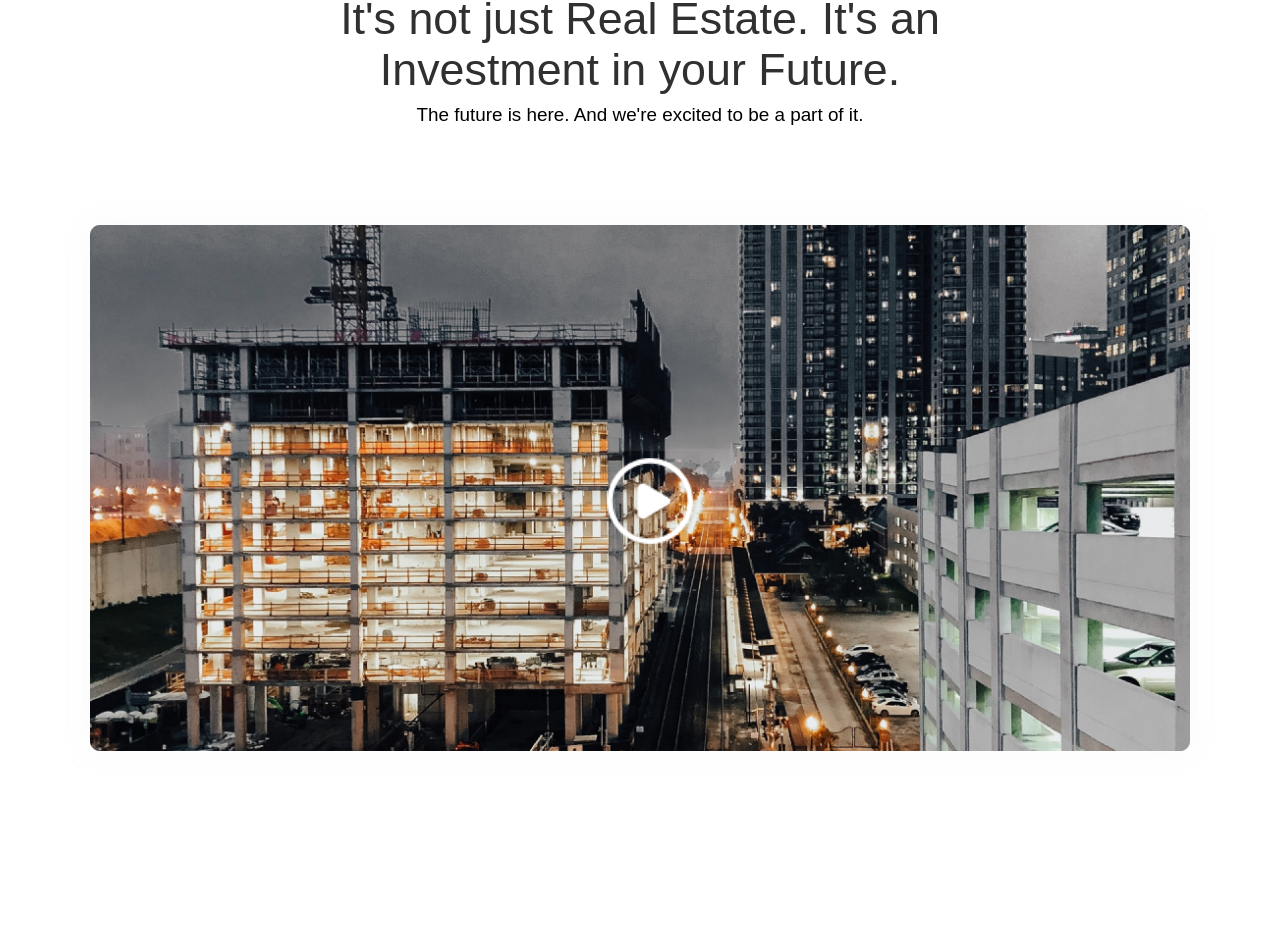
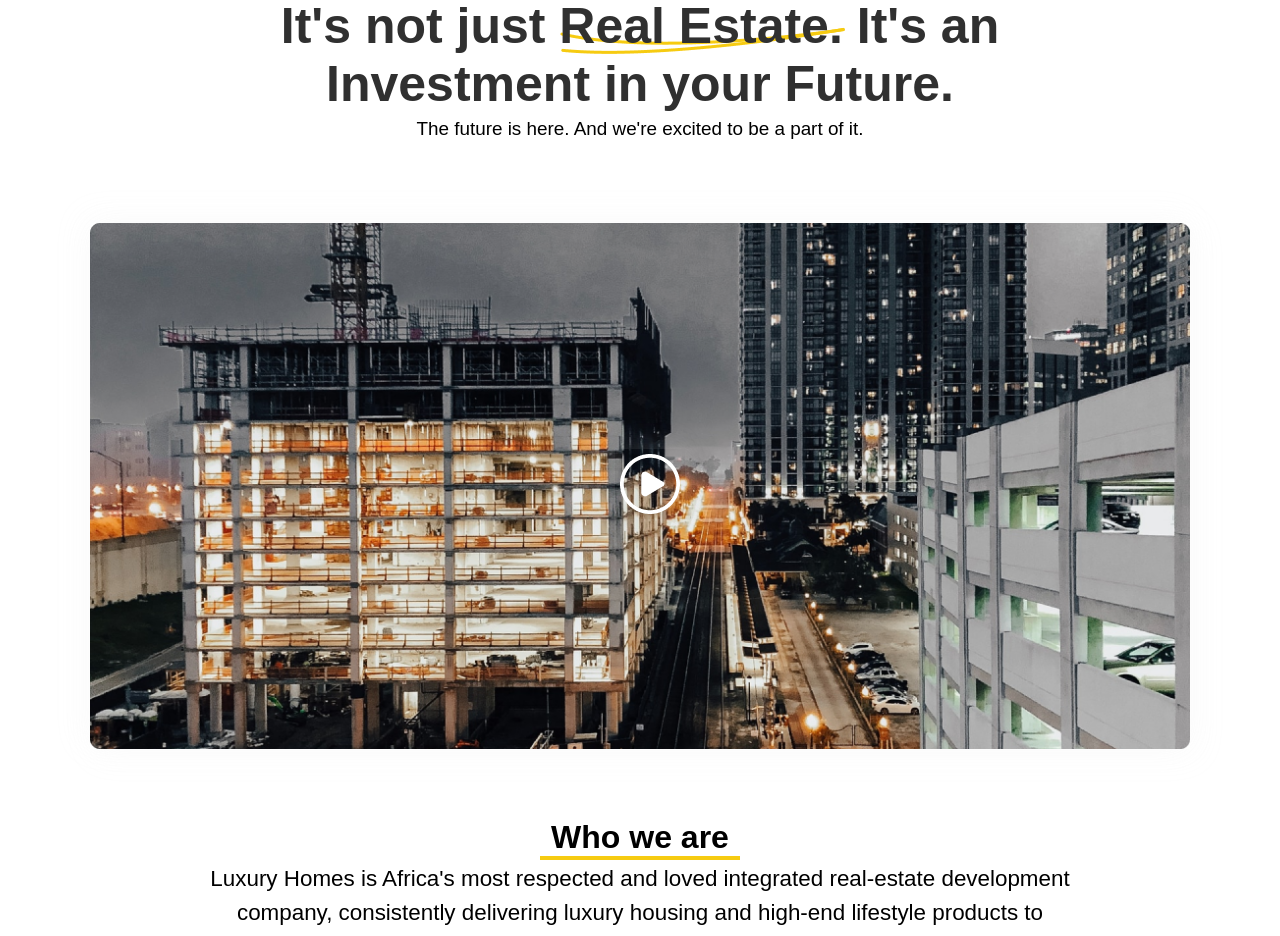
Before and after one commit to temiye18/luxury-homes, a React (Create React App) app: page / in a window 1280 px wide. Shown: the part 180-1116 px from the top of the page. Built offline with nearby package versions, Linux system fonts and the light colour scheme; the HTML template or start-up script is replaced by a standard one.

Commit message:
added who we are section and svg icon

```diff
--- a/src/components/Hero/Hero.js
+++ b/src/components/Hero/Hero.js
@@ -3,13 +3,27 @@ import { Container } from "../UI/Container";
 import classes from "./Hero.module.css";
 import videoImage from "../../assets/video_img.png";
 import playVideo from "../../assets/play_video.png";
+import waveVector from "../../assets/Vector 5.png";
+import waveVector2 from "../../assets/Vector 6.png";
 
 const Hero = () => {
   return (
     <section className={classes.hero}>
       <Container>
         <div className={classes.hero_header}>
-          <h2>It's not just Real Estate. It's an Investment in your Future.</h2>
+          <h2>
+            It's not just{" "}
+            <span style={{ "z-index": "10", position: "relative" }}>
+              Real Estate.{" "}
+            </span>
+            It's an Investment in your Future.
+          </h2>
+          <img className={classes.hero_vector1} src={waveVector} alt="vector" />
+          <img
+            className={classes.hero_vector2}
+            src={waveVector2}
+            alt="vector"
+          />
         </div>
         <p className={classes.hero_text}>
           The future is here. And we're excited to be a part of it.
@@ -18,6 +32,16 @@ const Hero = () => {
           <img src={videoImage} alt="video" />
           <img className={classes.play_video} src={playVideo} alt="play_png" />
         </div>
+
+        <div className={classes.hero_description}>
+          <h3>Who we are</h3>
+          <p>
+            Luxury Homes is Africa's most respected and loved integrated
+            real-estate development company, consistently delivering luxury
+            housing and high-end lifestyle products to delight our customers and
+            support the prosperity of our communities
+          </p>
+        </div>
       </Container>
     </section>
   );
--- a/src/components/Hero/Hero.module.css
+++ b/src/components/Hero/Hero.module.css
@@ -4,26 +4,38 @@
 }
 
 .hero_header {
-  width: 700px;
+  width: 780px;
   text-align: center;
   margin: auto;
   padding-top: 4em;
 }
+
+.hero_vector1 {
+  position: relative;
+  bottom: 137px;
+  left: 204px;
+}
+.hero_vector2 {
+  display: inline-block;
+  position: relative;
+  bottom: 128px;
+  right: 80px;
+}
 .hero_header h2 {
-  font-size: 2.8rem;
-  font-weight: 500;
+  font-size: 3.125rem;
+  font-weight: 600;
   color: var(--regular-text-color);
 }
 
 p.hero_text {
   font-size: 1.18rem;
   text-align: center;
-  margin-top: -1.5em;
+  margin-top: -3.6em;
 }
 .hero_image {
   display: grid;
   place-items: center;
-  padding: 5em 0;
+  padding-top: 4em;
 }
 
 .hero_image img {
@@ -34,8 +46,28 @@ p.hero_text {
 }
 
 .hero_image .play_video {
-  width: 100px;
+  width: 70px;
   position: relative;
   bottom: 300px;
   right: -10px;
 }
+
+.hero_description {
+  text-align: center;
+}
+.hero_description h3 {
+  width: 200px;
+  margin: auto;
+  font-size: 2rem;
+  font-weight: 600;
+  border-bottom: 4px solid var(--yellow-color);
+}
+
+.hero_description p {
+  font-size: 1.4rem;
+  font-weight: 400;
+  width: 70%;
+  padding-top: 0.1em;
+  line-height: 1.5;
+  margin: auto;
+}
```
Also changed, not shown: src/assets/Vector 6.png (added).
